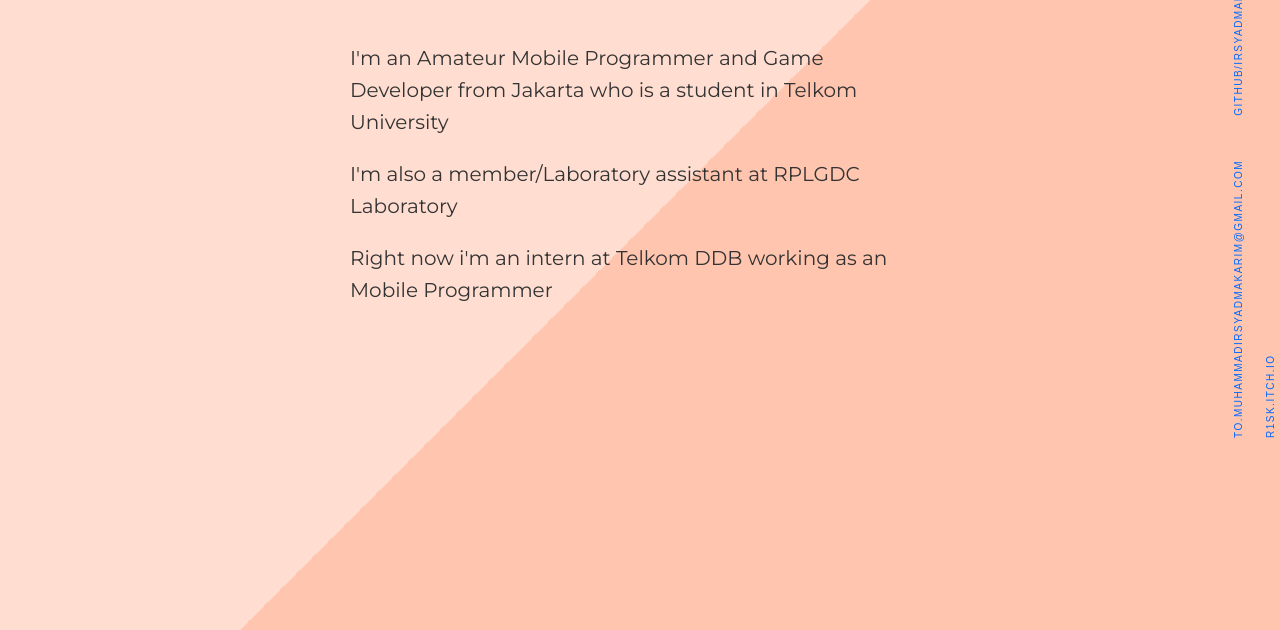
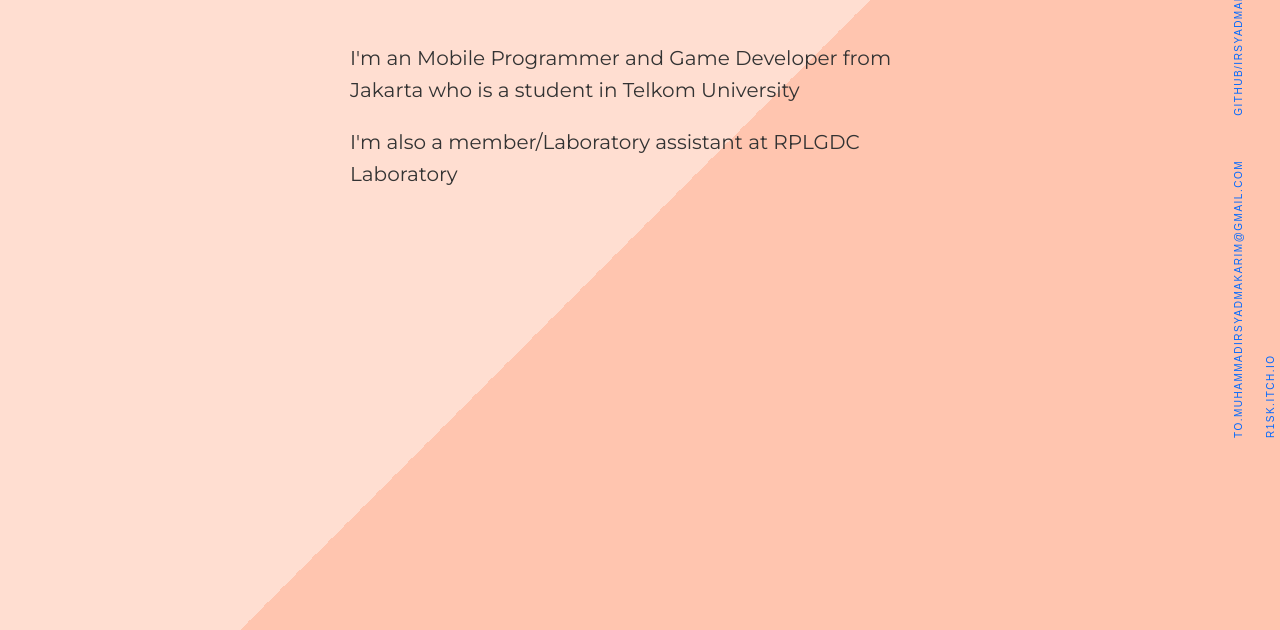
Before and after one commit to IrsyadMakarim/IrsyadMakarim.github.io, a plain HTML site: page index.html in a window 1280 px wide. Shown: the part 170-800 px from the top of the page. Drawn offline with Linux system fonts and the light colour scheme.

Commit message:
Update index.html

```diff
--- a/index.html
+++ b/index.html
@@ -14,9 +14,8 @@
         <h1 class="name">M. Irsyad Makarim</h1>
       </header>
       <article>
-        <p>I'm an Amateur Mobile Programmer and Game Developer from Jakarta who is a student in Telkom University</p>
+        <p>I'm an Mobile Programmer and Game Developer from Jakarta who is a student in Telkom University</p>
         <p>I'm also a member/Laboratory assistant at RPLGDC Laboratory</p>
-        <p>Right now i'm an intern at Telkom DDB working as an Mobile Programmer</p>
       </article>
 
     <footer>
```
